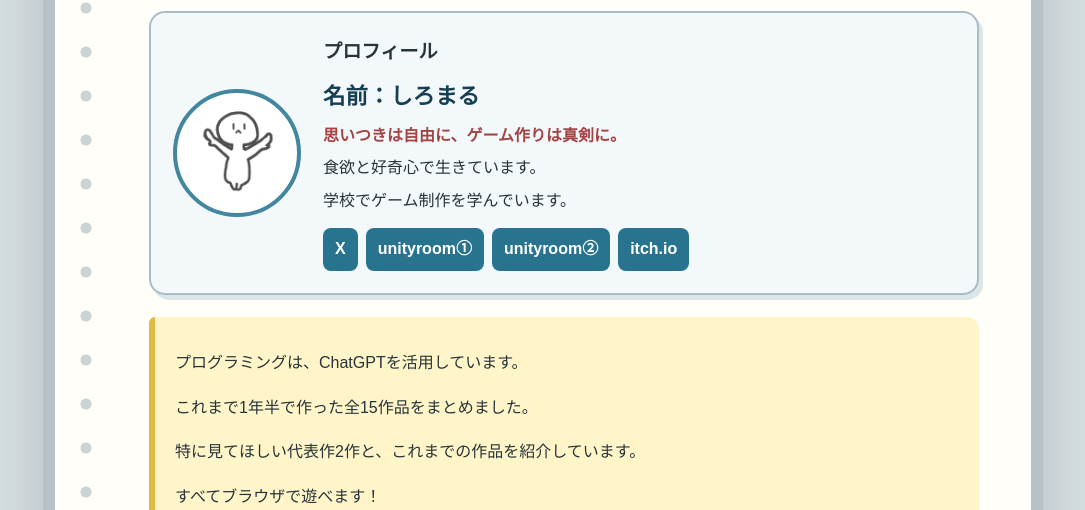
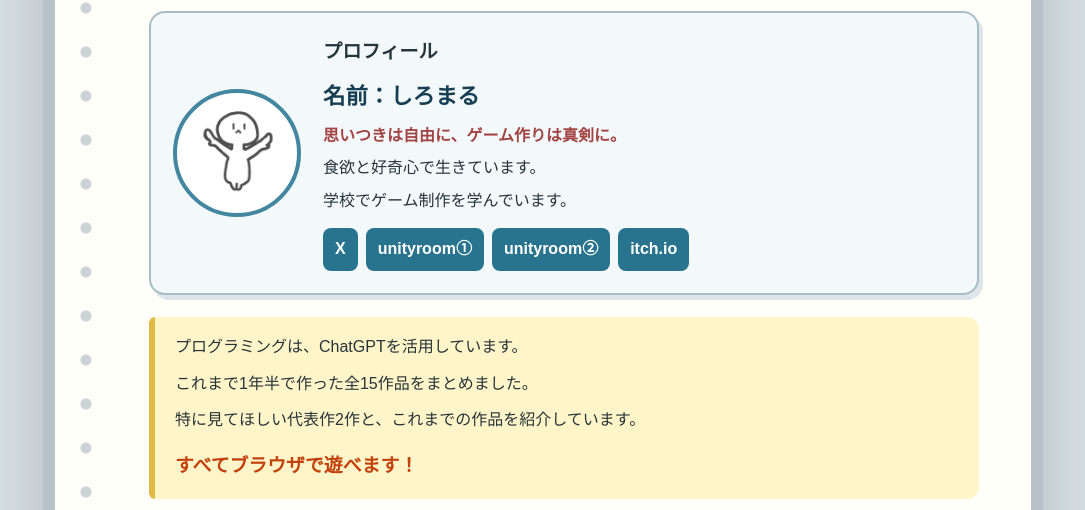
Before and after one commit to SiroMaru-game/siromaru-game.github.io, a plain HTML site: page index.html in a window 1280 px wide. Shown: the part 290-800 px from the top of the page, without its empty margins (97-1182 px from the left). Drawn offline with Linux system fonts and the light colour scheme.

Commit message:
Update index.html

```diff
--- a/index.html
+++ b/index.html
@@ -98,6 +98,16 @@
       background: #fff5c9;
       border-left: 6px solid #e2b942;
       border-radius: 6px 12px 12px 6px;
+    }
+
+    .intro p { margin: 0 0 8px; }
+    .intro p:last-child { margin-bottom: 0; }
+
+    .playable {
+      margin-top: 14px !important;
+      color: #c2410c;
+      font-size: 1.18rem;
+      font-weight: 800;
     }
 
     .section-title {
@@ -215,7 +225,7 @@
         <p>プログラミングは、ChatGPTを活用しています。</p>
         <p>これまで1年半で作った全15作品をまとめました。</p>
         <p>特に見てほしい代表作2作と、これまでの作品を紹介しています。</p>
-        <p>すべてブラウザで遊べます！</p>
+        <p class="playable">すべてブラウザで遊べます！</p>
       </div>
 
       <h2 class="section-title">🎞️ 15作品まとめ動画</h2>
@@ -243,6 +253,7 @@
         </div>
         <p><strong>目指した体験：</strong><br>最後まで順位が予測できない、運試しのような体験。</p>
         <a class="play" href="https://siroround.itch.io/change-your-ranking" target="_blank" rel="noopener noreferrer">▶ itch.ioで遊ぶ</a>
+
         <div class="memo">
           <h4>✎ 楽しいところ・企画のこだわり</h4>
           <p><strong>リスクとリターン：</strong><br>1位を取ったときの爽快さと、取られたときの悔しさ。</p>
@@ -264,6 +275,7 @@
         </div>
         <p><strong>目指した体験：</strong><br>落とすと悔しい。でもバランスをとること自体が楽しい体験。</p>
         <a class="play" href="https://unityroom.com/games/negirautomato" target="_blank" rel="noopener noreferrer">▶ unityroomで遊ぶ</a>
+
         <div class="memo">
           <h4>✎ 楽しいところ・企画のこだわり</h4>
           <p><strong>リスクとリターン：</strong><br>落ちそうになるハラハラ感と、ギリギリまで傾けて進めた達成感。</p>
```
